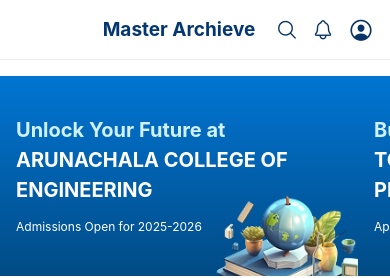
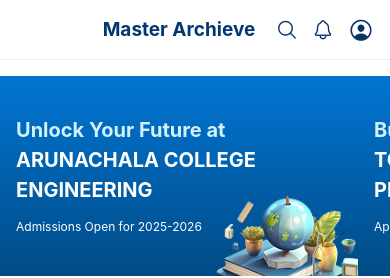
Before and after one commit to MasteredArchieve2025/Master-frontend, a React Native app: screen /Home in a window 390 px wide. Shown: the top 278 px of the page. Built offline with nearby package versions, Linux system fonts and the light colour scheme.

Commit message:
changes in home

```diff
--- a/pages/Homepage/Home.js
+++ b/pages/Homepage/Home.js
@@ -39,7 +39,7 @@
 const bannerData = [
   {
     title: "Unlock Your Future at",
-    line1: "ARUNACHALA COLLEGE OF",
+    line1: "ARUNACHALA COLLEGE ",
     line2: "ENGINEERING",
     info: "Admissions Open for 2025-2026",
     image: collegeBannerImage,
```
